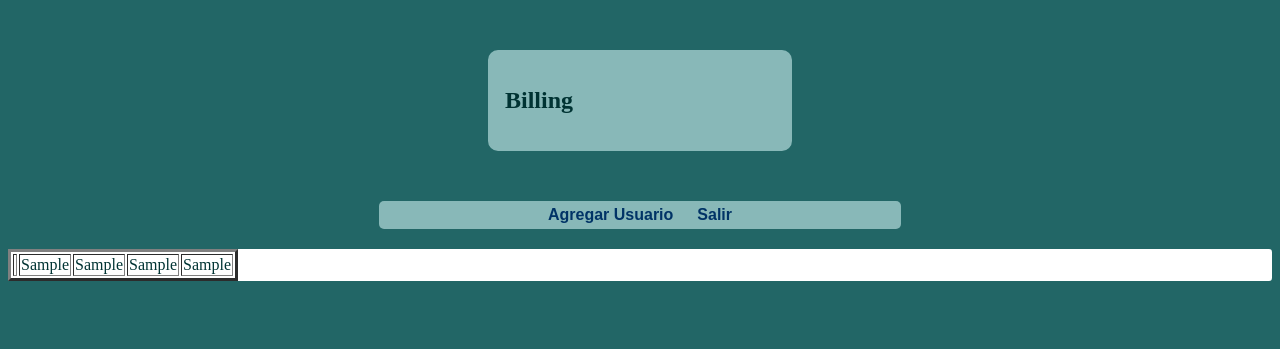
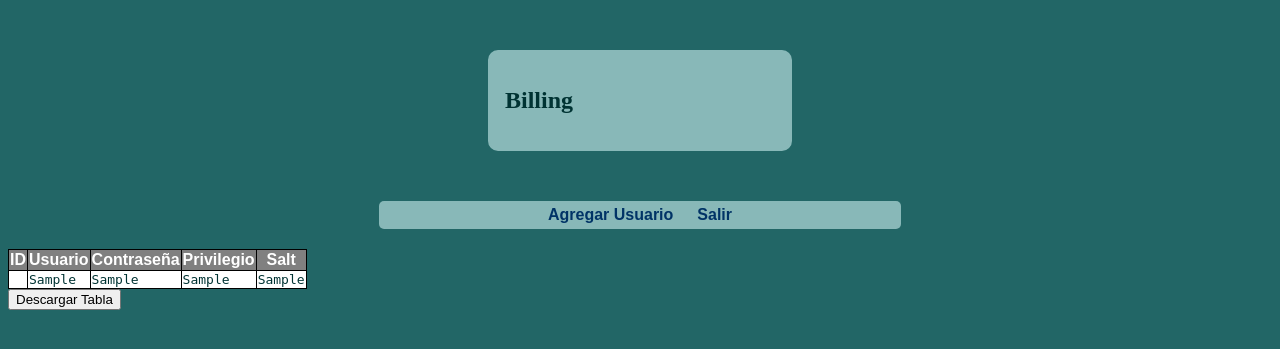
Before and after one commit to tuxwarrior/Billing, a PHP site: page /panel.php in a window 1280 px wide. Shown: the top 349 px of the page. Run offline with PHP 8.4, Linux system fonts and the light colour scheme; the visitor is signed in with stand-in values (Sample User, id 1); tables that the repository leaves empty or names only in its code hold one stand-in row (values such as "Sample post"); data that the repository does not hold is empty; a stand-in replaces the project's code that opens the database connection.

Commit message:
mas paja con las tablas

```diff
--- a/Billing/CSS/style.css
+++ b/Billing/CSS/style.css
@@ -93,10 +93,23 @@ a{
 
 }
 
-#tablita{
-    background: #ffffff;
-    border-radius: 3px;
-    width: auto;
+table,th,td{
+
+    background:white;
+    border:1px solid black;
 
 
 }
+
+table{
+    border-collapse: collapse;
+    font-family: monospace;
+
+}
+
+th{
+    color: white;
+    background:grey;
+    font-family: sans-serif;
+
+}
--- a/Billing/panel.php
+++ b/Billing/panel.php
@@ -30,7 +30,14 @@ include('CONF/config.inc');
         </div>
                 <div id="contenido">
                     <div id="tablita">
-                        <table border="3">
+                        <table>
+                            <tr>
+                            <th>ID</th>
+                            <th>Usuario</th>
+                            <th>Contraseña</th>
+                            <th>Privilegio</th>
+                            <th>Salt</th>
+                            </tr>
                     <?php
                         $querydatos= 'SELECT * FROM ingreso';
 
@@ -51,6 +58,10 @@ include('CONF/config.inc');
 
                         ?>
                         </table>
+                        <form action="creadorcsv.php" method="POST">
+                            <input type="submit" value="Descargar Tabla">
+                        </form>
+
                     </div>
                 </div>
         <div name="footer">
```
